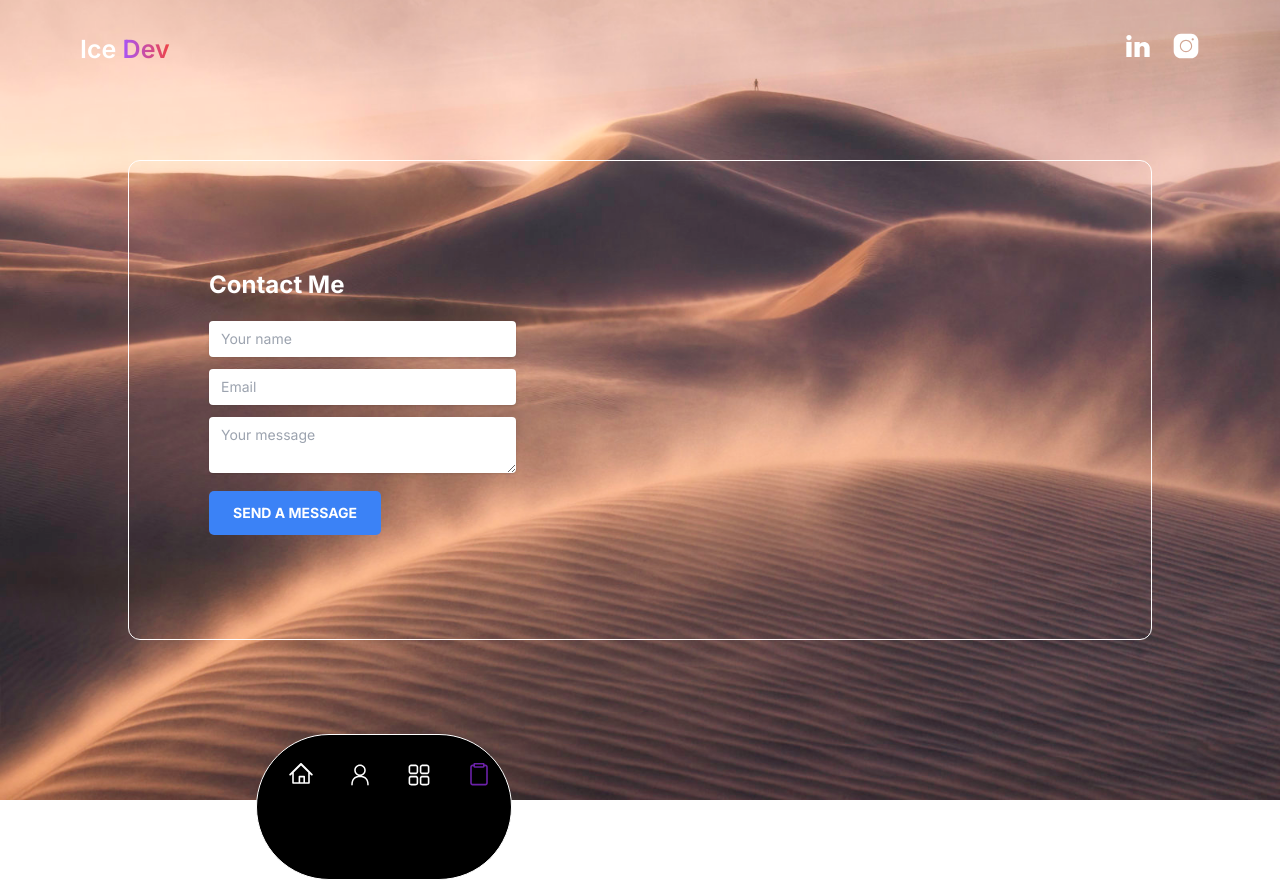
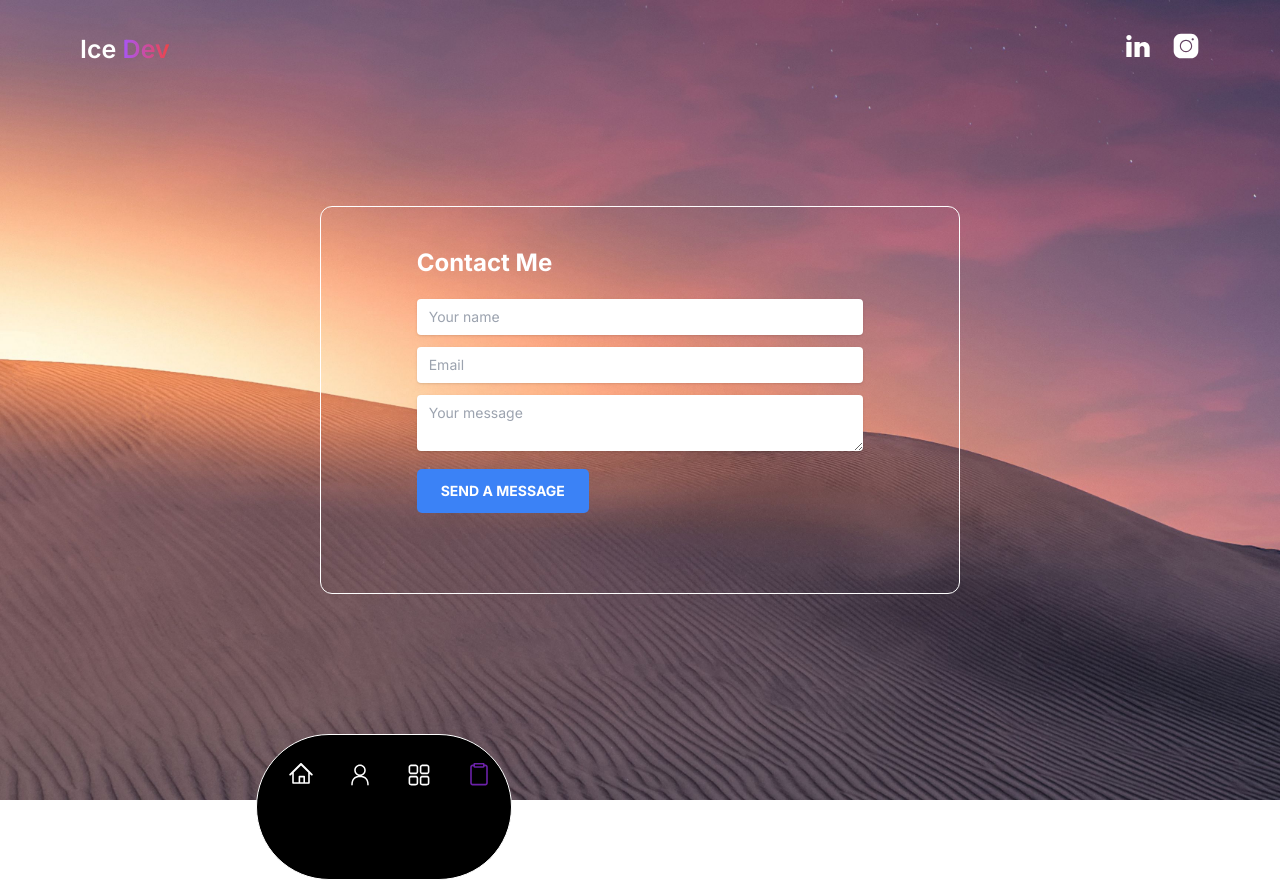
Before and after one commit to alive2020/next-portfolio, a Next.js app: page /contact-me in a window 1280 px wide. Built offline with nearby package versions, Linux system fonts and the light colour scheme; no server answers.

Commit message:
fixed styles, added link

```diff
--- a/app/contact-me/page.tsx
+++ b/app/contact-me/page.tsx
@@ -4,14 +4,14 @@ import React from "react";
 const Page = () => {
   return (
     <div
-      style={{ backgroundImage: "url(dune4.jpg)" }}
+      style={{ backgroundImage: "url(dune7.jpg)" }}
       className="w-screen h-screen bg-cover bg-center flex items-center justify-center"
     >
       <div
-        // style={{ backgroundImage: "url(atombg-comp.webp" }}
-        className="h-[60%] w-[80%] relative bg-cover bg-center rounded-xl border border-white"
+        className=" w-[50%] relative bg-cover bg-center rounded-xl border border-white flex justify-center "
+        style={{ minHeight: "40%" }}
       >
-        <div className="absolute left-20 bottom-16 w-[70%] md:w-[30%]">
+        <div className="relative ml:m-20 w-[90%] md:w-[70%] md:m-10 ms:m-2">
           <ContactForm />
         </div>
       </div>
--- a/app/my-projects/page.tsx
+++ b/app/my-projects/page.tsx
@@ -7,7 +7,7 @@ import React from "react";
 const Page = () => {
   return (
     <div
-      style={{ backgroundImage: "url(/dune3.jpg)" }}
+      style={{ backgroundImage: "url(/dune4.jpg)" }}
       className="w-screen h-screen flex items-center justify-center bg-center bg-cover "
     >
       <div className="flex flex-wrap justify-center gap-10 mb-20 ">
--- a/app/page.tsx
+++ b/app/page.tsx
@@ -9,7 +9,7 @@ export default function Home() {
       <div
         className="flex items-center w-full h-full bg-cover bg-center"
         style={{
-          backgroundImage: "url(/dune1.jpg)",
+          backgroundImage: "url(/dune3.jpg)",
         }}
       >
         <div className="pl-20 md:pl-40 pb-56 md:pb-20 flex flex-col gap-5 z-[10] max-w-[750px]">
--- a/components/ContactForm.tsx
+++ b/components/ContactForm.tsx
@@ -19,16 +19,6 @@ const ContactForm = () => {
     setError(false);
     setSuccess(false);
 
-    // emailjs.sendForm(serviceId, templateId, form.current, publicKey).then(
-    //   () => {
-    //     console.log("form", form.current);
-    //     setSuccess(true);
-    //     form?.current?.reset();
-    //   },
-    //   () => {
-    //     setError(true);
-    //   }
-    // );
     if (form.current) {
       emailjs.sendForm(serviceId, templateId, form.current, publicKey).then(
         () => {
@@ -40,7 +30,7 @@ const ContactForm = () => {
         }
       );
     } else {
-      setError(true); // Handle the case where form.current is null
+      setError(true);
     }
   };
 
@@ -77,7 +67,7 @@ const ContactForm = () => {
         Send a message
       </button>
       {success && (
-        <p className="text-green-600 font-semibold">
+        <p className="text-white font-semibold">
           Your message has been sent successfully!
         </p>
       )}
--- a/components/Navbar.tsx
+++ b/components/Navbar.tsx
@@ -1,10 +1,12 @@
 import { Socials } from "@/constants";
 import Image from "next/image";
+import Link from "next/link";
 import React from "react";
 
 const Navbar = () => {
   return (
     <div className="fixed top-0 z-[40] w-full h-[100px] bg-transparent flex justify-between items-center px-10 md:px-20">
+      <Link href="/">
         <h1 className="text-white text-[25px] font-semibold">
           Ice{" "}
           <span className="text-transparent bg-clip-text bg-gradient-to-r from-purple-500 to-red-500">
@@ -12,6 +14,7 @@ const Navbar = () => {
             Dev{" "}
           </span>
         </h1>
+      </Link>
       <div className="flex items-center gap-5 mb-2">
         {Socials.map((social, index) => (
           <Image
```
Also changed, not shown: public/dune7.jpg (added), public/dune9.jpg (added). Lines whose indentation alone changed are shown as unchanged.
